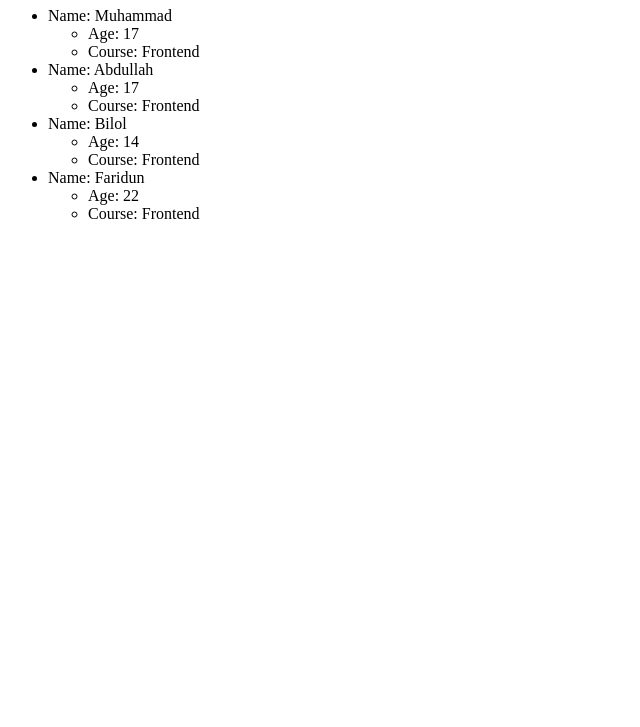
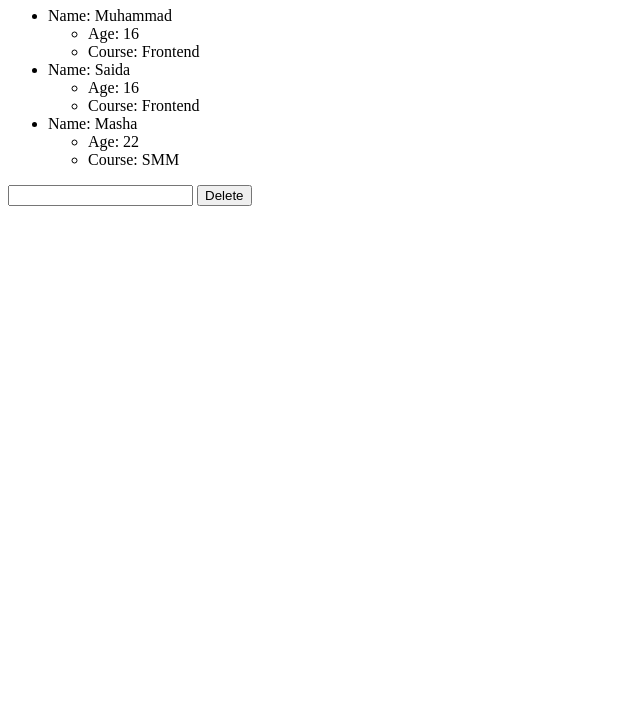
Before and after one commit to webdushanbe-academy/frontend-start-course, a plain HTML site: page index.html in a window 1280 px wide. Shown: the part 73-800 px from the top of the page, without its empty margins (0-640 px from the left). Drawn offline with Linux system fonts and the light colour scheme.

Commit message:
New stuff done with forms

```diff
--- a/index.html
+++ b/index.html
@@ -5,9 +5,11 @@
   <title>Hi</title>
 </head>
 <body>
-    <div class="block">
-        <h1>Students of Academy</h1>
+    <div id="students">
+        <h1>Students Of Academy</h1>
     </div>
+    <input type="text" id="student">
+    <button id="delete">Delete</button>
 
     <script src="index.js"></script>
 </body>
--- a/index.js
+++ b/index.js
@@ -1,49 +1,62 @@
-var block = document.querySelector('.block');
+// <ul>
+//     <li>Name: Muhammad
+//         <ul>
+//             <li>Age: 16</li>
+//             <li>Course: Frontend</li>
+//         </ul>
+//     </li>
+//     <li>Name: Saida
+//         <ul>
+//             <li>Age: 16</li>
+//             <li>Course: Frontend</li>
+//         </ul>
+//     </li>
+// </ul>
 
+var block = document.getElementById('students');
 
 var students = [
     {
         name: 'Muhammad',
-		age: 17,
+        age: 16,
         course: 'Frontend'
     },
     {
-		name: 'Abdullah',
-		age: 17,
+        name: 'Saida',
+        age: 16,
         course: 'Frontend'
     },
     {
-		name: 'Bilol',
-		age: 14,
-		course: 'Frontend'
-	},
-	{
-		name: 'Faridun',
+        name: 'Masha',
         age: 22,
-		course: 'Frontend'
-	},
+        course: 'SMM'
+    }
 ];
 
 var ul = document.createElement('ul');
-
 block.appendChild(ul);
-
-
 for (var student of students) {
         var li = document.createElement('li');
         li.innerText = "Name: " + student.name;
+        li.id = student.name;
         ul.appendChild(li);
 
-
         var ul2 = document.createElement('ul');
-	li.appendChild(ul2);
-
         var li2 = document.createElement('li');
         li2.innerText = "Age: " + student.age;
+
         var li3 = document.createElement('li');
         li3.innerText = "Course: " + student.course;
 
         ul2.appendChild(li2);
         ul2.appendChild(li3);
 
+        li.appendChild(ul2);
 }
+
+var student = document.getElementById('student');
+var button = document.getElementById('delete');
+
+button.addEventListener('click', function () {
+    document.getElementById(student.value).remove();
+});
```
Lines whose indentation alone changed are shown as unchanged.
